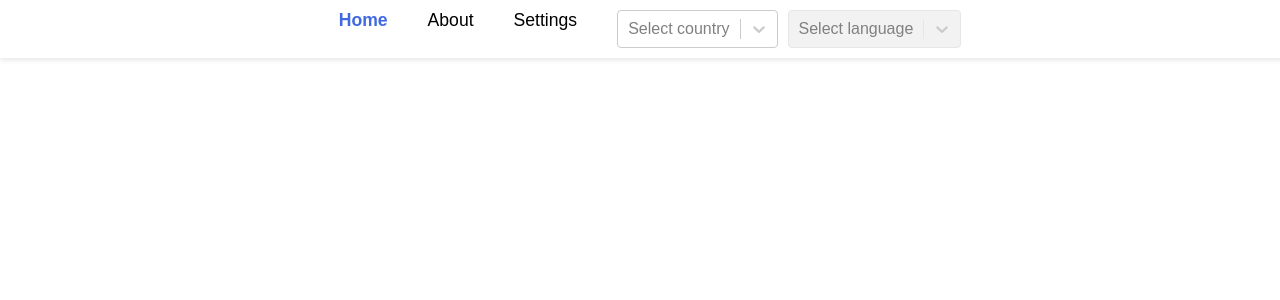
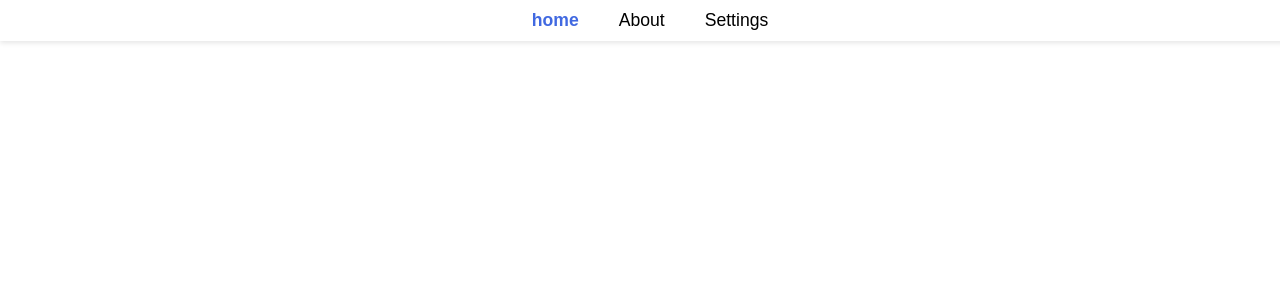
Before and after one commit to SAMUVELREEGAN/e_commerce_website_node_and_react, a React (Create React App) app: page / in a window 1280 px wide. Shown: the top 300 px of the page. Built offline with nearby package versions, Linux system fonts and the light colour scheme.

Commit message:
cmd to lanhguage

```diff
--- a/src/component/Navbar.jsx
+++ b/src/component/Navbar.jsx
@@ -1,7 +1,7 @@
 import React from "react";
 import { useTranslation } from "react-i18next";
 import { NavLink } from "react-router-dom";
-import CountryLanguageSelector from "./CountryLanguageSelector";
+// import CountryLanguageSelector from "./CountryLanguageSelector";
 import "./css/Navbar.css";
 import { FaCog, FaHome, FaUser } from "react-icons/fa";
 import { IoMenu } from "react-icons/io5";
@@ -13,10 +13,10 @@
   return (
     <>
       <div className="navbar-top">
-        <NavLink to="/" end>{t("home")}</NavLink>
+        <NavLink to="/" end>home</NavLink>
         <NavLink to="/about">{t("about")}</NavLink>
         <NavLink to="/settings">{t("settings")}</NavLink>
-        <CountryLanguageSelector />
+        {/* <CountryLanguageSelector /> */}
       </div>
 
       <div className="navbar-bottom">
```
